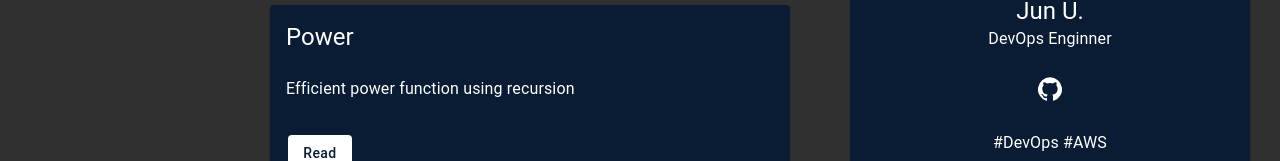
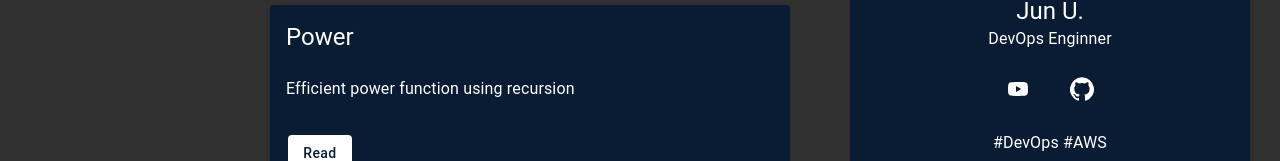
Before and after one commit to jun-uen0/react-techs, a React (Create React App) app: page / in a window 1280 px wide. Shown: the part 293-454 px from the top of the page. Built offline with nearby package versions, Linux system fonts and the light colour scheme; the HTML template or start-up script is replaced by a standard one.

Commit message:
add: youtube link

```diff
--- a/src/components/Layout/CardArea/parts/Sns.tsx
+++ b/src/components/Layout/CardArea/parts/Sns.tsx
@@ -2,22 +2,22 @@ import Button from '@material-ui/core/Button'
 import Grid from '@material-ui/core/Grid'
 import Twitter from '@material-ui/icons/Twitter'
 import GitHub from '@material-ui/icons/GitHub'
+import YouTube from '@material-ui/icons/YouTube'
 
-const SnsList = [<Twitter />, <GitHub />]
+const SnsList = [<YouTube />, <GitHub />]
 
-// Disable Twitter
 const SNS = () => {
 
   return (
     <>
       <Grid container justifyContent="center">
-        {/* <Button
-          href="https://twitter.com/jun_uen0"
+        <Button
+          href="https://www.youtube.com/@JunTechJPN"
           target="_blank"
           color="secondary"
         >
           {SnsList[0]}
-        </Button> */}
+        </Button>
         <Button
           href="https://github.com/jun-uen0"
           target="_blank"
```
Also changed, not shown: 1 other file (tests, documents, lock files or other folders).
